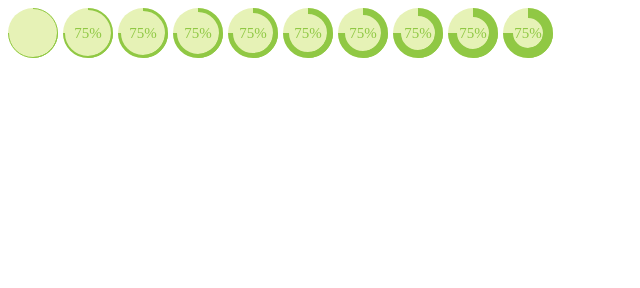
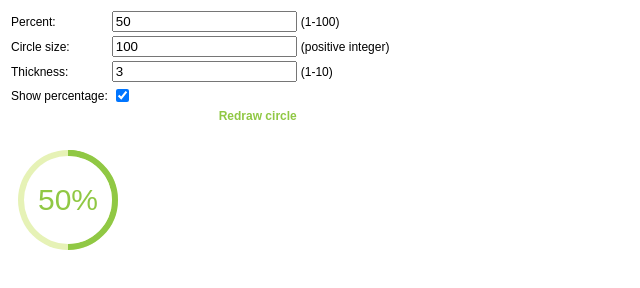
Before and after one commit to iammary/progress-circle, a plain HTML site: page index.html in a window 1280 px wide. Shown: the whole page, without its empty margins (0-640 px from the left). Drawn offline with Linux system fonts and the light colour scheme.

Commit message:
Update plugin flexibility - Updated readme file

```diff
--- a/css/circle.css
+++ b/css/circle.css
@@ -15,73 +15,73 @@
   clip : rect(auto, auto, auto, auto);
 }
 .prog-circle .fill, .prog-circle .bar {
-  position: absolute;
-  border: 0.08em solid #90c844;
-  width: 0.84em;
-  height: 0.84em;
-  clip: rect(0em, .5em, 1em, 0em);
-  -webkit-border-radius: 50%;
-  -moz-border-radius: 50%;
-  -ms-border-radius: 50%;
-  -o-border-radius: 50%;
-  border-radius: 50%;
-  -webkit-transform: rotate(20deg);
-  -moz-transform: rotate(20deg);
-  -ms-transform: rotate(20deg);
-  -o-transform: rotate(20deg);
-  transform: rotate(20deg);
+  position              : absolute;
+  border                : 0.08em solid #90c844;
+  width                 : 0.84em;
+  height                : 0.84em;
+  clip                  : rect(0em, .5em, 1em, 0em);
+  -webkit-border-radius : 50%;
+  -moz-border-radius    : 50%;
+  -ms-border-radius     : 50%;
+  -o-border-radius      : 50%;
+  border-radius         : 50%;
+  -webkit-transform     : rotate(20deg);
+  -moz-transform        : rotate(20deg);
+  -ms-transform         : rotate(20deg);
+  -o-transform          : rotate(20deg);
+  transform             : rotate(20deg);
 }
 .prog-circle {
-  position: relative;
-  font-size: 120px;
-  width: 1em;
-  height: 1em;
-  -webkit-border-radius: 50%;
-  -moz-border-radius: 50%;
-  -ms-border-radius: 50%;
-  -o-border-radius: 50%;
-  border-radius: 50%;
-  float: left;
-  margin: 0 0.1em 0.1em 0;
-  background-color: #e6f2b6;
+  position              : relative;
+  font-size             : 120px;
+  width                 : 1em;
+  height                : 1em;
+  -webkit-border-radius : 50%;
+  -moz-border-radius    : 50%;
+  -ms-border-radius     : 50%;
+  -o-border-radius      : 50%;
+  border-radius         : 50%;
+  float                 : left;
+  margin                : 0 0.1em 0.1em 0;
+  background-color      : #e6f2b6;
 }
 .prog-circle .percenttext {
-  position: absolute;
-  width: 100%;
-  height: 1em;
-  z-index: 1;
-  margin: auto;
-  top: 0;
-  left: 0;
-  right: 0;
-  bottom: 0;
-  font-size: 0.3em;
-  color: #90c844;
-  display: block;
-  text-align: center;
-  white-space: nowrap;
-  line-height: 100%;
-  -webkit-transition-duration: 0.2s;
-  -moz-transition-duration: 0.2s;
-  -o-transition-duration: 0.2s;
-  transition-duration: 0.2s;
-  -webkit-transition-timing-function: ease-out;
-  -moz-transition-timing-function: ease-out;
-  -o-transition-timing-function: ease-out;
-  transition-timing-function: ease-out;
+  position                           : absolute;
+  width                              : 100%;
+  height                             : 1em;
+  z-index                            : 1;
+  margin                             : auto;
+  top                                : 0;
+  left                               : 0;
+  right                              : 0;
+  bottom                             : 0;
+  font-size                          : 0.3em;
+  color                              : #90c844;
+  display                            : block;
+  text-align                         : center;
+  white-space                        : nowrap;
+  line-height                        : 100%;
+  -webkit-transition-duration        : 0.2s;
+  -moz-transition-duration           : 0.2s;
+  -o-transition-duration             : 0.2s;
+  transition-duration                : 0.2s;
+  -webkit-transition-timing-function : ease-out;
+  -moz-transition-timing-function    : ease-out;
+  -o-transition-timing-function      : ease-out;
+  transition-timing-function         : ease-out;
 }
 .prog-circle .after {
-  position: absolute;
-  top: 0.08em;
-  left: 0.08em;
-  display: block;
-  content: " ";
-  -webkit-border-radius: 50%;
-  -moz-border-radius: 50%;
-  -ms-border-radius: 50%;
-  -o-border-radius: 50%;
-  border-radius: 50%;
-  /*background-color: #FFFFFF;*/
-  width: 0.84em;
-  height: 0.84em;
+  position              : absolute;
+  top                   : 0.08em;
+  left                  : 0.08em;
+  display               : block;
+  content               : " ";
+  -webkit-border-radius : 50%;
+  -moz-border-radius    : 50%;
+  -ms-border-radius     : 50%;
+  -o-border-radius      : 50%;
+  border-radius         : 50%;
+  background-color      : #FFFFFF;
+  width                 : 0.84em;
+  height                : 0.84em;
 }
--- a/css/style.css
+++ b/css/style.css
@@ -0,0 +1,16 @@
+html {
+  font-family: sans-serif;
+  font-size: 12px;
+}
+div {
+  display: block;
+}
+#circle {
+  margin: 10px;
+}
+#submit {
+  cursor: pointer;
+  font-weight: bold;
+  float: right;
+  color: #90c844;
+}
--- a/index.html
+++ b/index.html
@@ -19,25 +19,36 @@
             <p class="browsehappy">You are using an <strong>outdated</strong> browser. Please <a href="http://browsehappy.com/">upgrade your browser</a> to improve your experience.</p>
         <![endif]-->
 
+        <div id="inputs">
+            <table>
+                <tr>
+                    <td>Percent:</td>
+                    <td><input type="text" name="size" id="percent" value="50"></td>
+                    <td>(1-100)</td>
+                </tr>
+                <tr>
+                    <td>Circle size:</td>
+                    <td><input type="text" name="size" id="circle-size" value="100"></td>
+                    <td>(positive integer)</td>
+                </tr>
+                <tr>
+                    <td>Thickness:</td>
+                    <td><input type="text" name="size" id="thickness" value="3"></td>
+                    <td>(1-10)</td>
+                </tr>
+                <tr>
+                    <td>Show percentage:</td>
+                    <td><input type="checkbox" name="texttoggle" value="on" id="percentOn" checked="checked"></td>
+                </tr>
+                <tr>
+                    <td></td>
+                    <td><span id="submit"> Redraw circle </a></td>
+                </tr>
+            </table>
+            <br />
+        </div>
+
         <div id="circle">
-        </div>
-        <div id="circle2">
-        </div>
-        <div id="circle3">
-        </div>
-        <div id="circle4">
-        </div>
-        <div id="circle5">
-        </div>
-        <div id="circle6">
-        </div>
-        <div id="circle7">
-        </div>
-        <div id="circle8">
-        </div>
-        <div id="circle9">
-        </div>
-        <div id="circle10">
         </div>
 
         <script src="js/jquery.min.js"></script>
--- a/js/main.js
+++ b/js/main.js
@@ -1,44 +1,17 @@
-(function($){
-	$( '#circle' ).progressCircle({
-		nPercent : 75,
-		thickness : 3,
-		showPercentText : false,
-		thickness : 1
-	});
-	$( '#circle2' ).progressCircle({
-		nPercent : 75,
-		thickness : 2
-	});
-	$( '#circle3' ).progressCircle({
-		nPercent : 75,
-		thickness : 3
-	});
-	$( '#circle4' ).progressCircle({
-		nPercent : 75,
-		thickness : 4
-	});
-	$( '#circle5' ).progressCircle({
-		nPercent : 75,
-		thickness : 5
-	});
-	$( '#circle6' ).progressCircle({
-		nPercent : 75,
-		thickness : 6
-	});
-	$( '#circle7' ).progressCircle({
-		nPercent : 75,
-		thickness : 7
-	});
-	$( '#circle8' ).progressCircle({
-		nPercent : 75,
-		thickness : 8
-	});
-	$( '#circle9' ).progressCircle({
-		nPercent : 75,
-		thickness : 9
-	});
-	$( '#circle10' ).progressCircle({
-		nPercent : 75,
-		thickness : 10
-	});
-})(jQuery);
+( function( $ ){
+	$( '#circle' ).progressCircle();
+
+	$( '#submit' ).click( function() {
+		var nPercent        = $( '#percent' ).val() ? $( '#percent' ).val() : 50;
+		var showPercentText = $( '#percentOn' ).prop( 'checked' );
+		var thickness       = $( '#thickness' ).val() ? $( '#thickness' ).val() : 3;
+		var circleSize      = $( '#circle-size' ).val() ? $( '#circle-size' ).val() : 100;
+
+		$( '#circle' ).progressCircle({
+			nPercent        : nPercent,
+			showPercentText : showPercentText,
+			thickness       : thickness,
+			circleSize      : circleSize
+		});
+	})
+})( jQuery );
--- a/js/progress-circle.js
+++ b/js/progress-circle.js
@@ -1,58 +1,64 @@
 /**************************************************************
 *
-* Progressive Circle 1.0
+* Progress Circle 1.0
 *
 **************************************************************/
 
-(function($){
-	var ProgressCircle = function(element, options){
+( function( $ ){
+	var ProgressCircle = function( element, options ){
 		// Defaults are below
 		var settings = $.extend( {}, $.fn.progressCircle.defaults, options );
 		var nRadians = ( 360 * settings.nPercent ) / 100;
 
 		// Thickness constant
 		var thicknessConstant = 0.02;
-		settings.thickness > 10 ? settings.thickness = 10 : settings.thickness;
-		settings.thickness < 1 ? settings.thickness = 1 : settings.thickness;
-		var border = (settings.thickness * thicknessConstant) + 'em';
-		var offset = (1 - thicknessConstant * settings.thickness * 2) + 'em';
+		if ( settings.thickness > 10 ) {
+			settings.thickness = 10;
+		} else if ( settings.thickness < 1 ) {
+			settings.thickness = 1;
+		} else {
+			settings.thickness = Math.round( settings.thickness );
+		}
+		var border = ( settings.thickness * thicknessConstant ) + 'em';
+		var offset = ( 1 - thicknessConstant * settings.thickness * 2 ) + 'em';
 
-		// Get element and create circle
 		var circle = $( element );
-		circle.append( '<div class="prog-circle">' +
-		                 '	<div class="percenttext"> </div>' +
-		                 '	<div class="slice">' +
-		                 '    <div class="bar"> </div>' +
-		                 '    <div class="fill"> </div>' +
-		                 '	</div>' +
-		                 '	<div class="after"> </div>' +
-		                 '</div>');
-
 		var progCirc = circle.find( '.prog-circle' );
 		var circleDiv = progCirc.find( '.bar' );
 		var circleSpan = progCirc.children( '.percenttext' );
 		var circleFill = progCirc.find( '.fill' );
-		var circleSlice = progCirc.find('.slice');
+		var circleSlice = progCirc.find( '.slice' );
 
-		transformCircle( nRadians, circleDiv );
+		if ( settings.nPercent == 0 ) {
+			circleSlice.hide();
+		} else {
+			// Reset circle clip
+			circleSlice.show();
+			circleSpan.text( '' );
+			circleSlice.removeClass( 'clipauto' )
+			transformCircle( 20, circleDiv );
+			transformCircle( 20, circleFill );
+
+			// Draw percentage circle
+			transformCircle( nRadians, circleDiv );
+		}
 
 		// Set circle size
 		progCirc.css( 'font-size', settings.circleSize + 'px' );
 		setBorderThickness();
 
 		// Update percentage text if showPercentText is true
-		settings.showPercentText && circleSpan.html( settings.nPercent + '%' );
+		settings.showPercentText && circleSpan.text( settings.nPercent + '%' );
 
 		// Set clip if greater than 50%
-		if(nRadians > 180) {
-		    circleDiv = circleFill;
-		    transformCircle(180, circleDiv);
+		if( nRadians > 180 ) {
+		    transformCircle( 180, circleFill );
 		    circleSlice.addClass( ' clipauto ');
 		}
 
-		function transformCircle (nRadian, eElemRect) {
-			var rotate = "rotate(" + nRadian + "deg)";
-	    eElemRect.css({
+		function transformCircle ( nRadians, cDiv ) {
+			var rotate = "rotate(" + nRadians + "deg)";
+	    cDiv.css({
 	      "-webkit-transform" : rotate,
 	      "-moz-transform"    : rotate,
 	      "-ms-transform"     : rotate,
@@ -76,27 +82,39 @@
 		}
 	};
 
-	$.fn.progressCircle = function(options) {
-		return this.each(function(key, value){
-      var element = $(this);
+	$.fn.progressCircle = function( options ) {
+		return this.each( function( key, value ){
+      var element = $( this );
+
       // Return early if this element already has a plugin instance
-      if (element.data('progressCircle')) {
-      	return element.data('progressCircle');
+      if ( element.data( 'progressCircle' ) ) {
+      	var progressCircle = new ProgressCircle( this, options );
+      	return element.data( 'progressCircle' );
       }
 
-      // Pass options to plugin constructor
-      var progressCircle = new ProgressCircle(this, options);
+      // Append components
+    	$( this ).append( '<div class="prog-circle">' +
+	                 			'	<div class="percenttext"> </div>' +
+	                 			'	<div class="slice">' +
+	                 			'		<div class="bar"> </div>' +
+	                 			'		<div class="fill"> </div>' +
+	                 			'	</div>' +
+	                 			'	<div class="after"> </div>' +
+	                 			'</div>');
+
+    	// Pass options to plugin constructor
+      var progressCircle = new ProgressCircle( this, options );
       // Store plugin object in this element's data
-      element.data('progressCircle', progressCircle);
+      element.data( 'progressCircle', progressCircle );
   	});
 	};
 
 	//Default settings
 	$.fn.progressCircle.defaults = {
-		nPercent : 10,
+		nPercent        : 50,
 		showPercentText : true,
-		circleSize: 50,
-		thickness: 3
+		circleSize      : 100,
+		thickness       : 3
 	};
 
-})(jQuery);
+})( jQuery );
```
Also changed, not shown: README.md.
